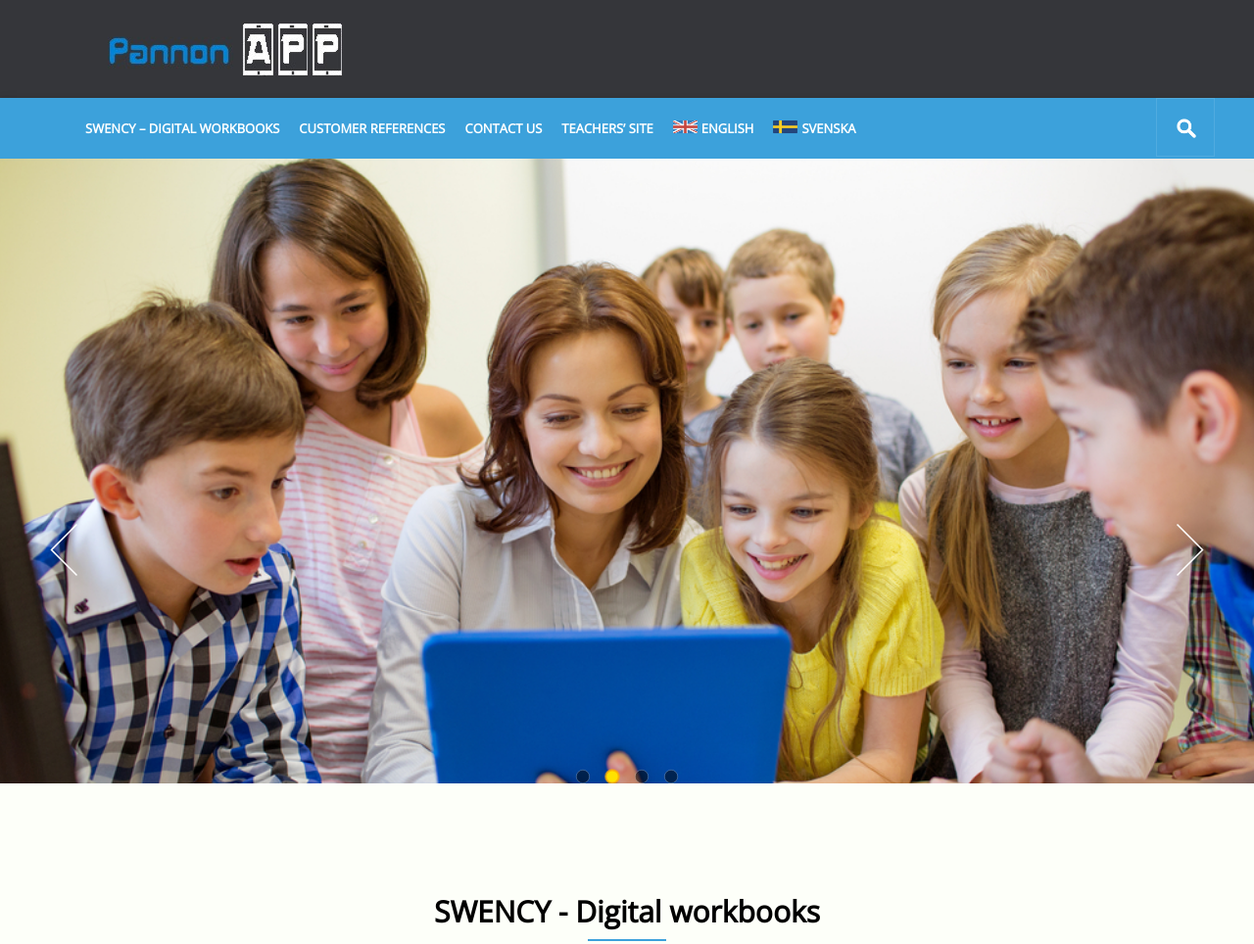
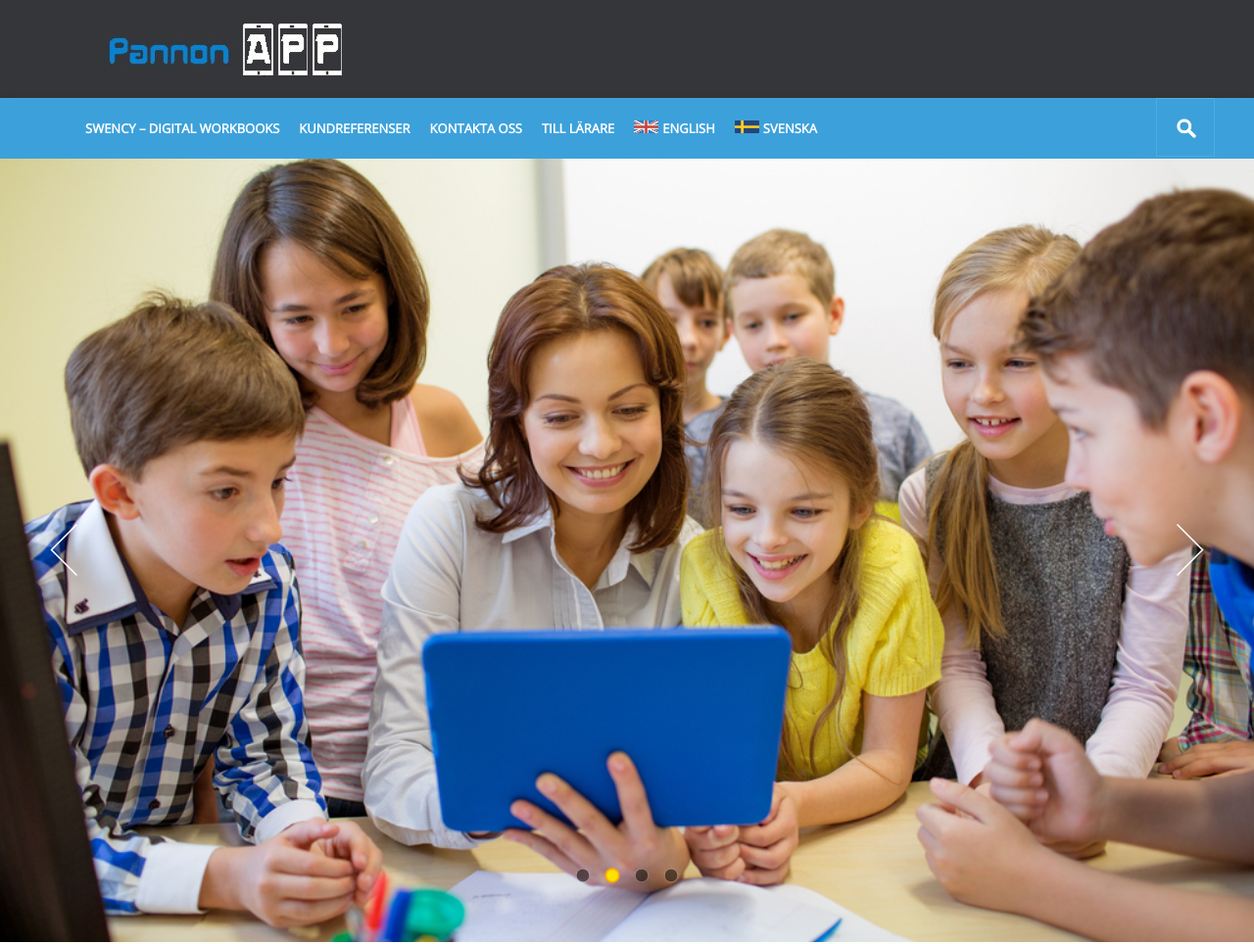
Before and after one commit to peronh/pannonApp, a website: page index.html in a window 1280 px wide. Shown: the top 964 px of the page at 98% size. Drawn offline with nearby package versions, Linux system fonts and the light colour scheme; a web font is replaced by a local one.

Commit message:
* update slider size

```diff
--- a/index.html
+++ b/index.html
@@ -16,7 +16,6 @@
     <link href="lib/product.css" rel="stylesheet">
   </head>
 <body>
-    <div style="position:relative;top:0;left:0;width:100%;height:100%;overflow:hidden;">
     <header>
       <img src="dist/images/pannonapp_logo_uj_kek2.jpg" alt="logo">
     </header>
@@ -37,13 +36,13 @@
                 <a  class="nav-link" href="#item-1">Swency &#8211; Digital workbooks <span class="sr-only">(current)</span></a>
               </li>
               <li class="nav-item">
-                  <a class="nav-link" href="#item-2">Customer References</a>
+                <a class="nav-link" href="#item-2">Kundreferenser</a>
               </li>
               <li class="nav-item">
-                  <a class="nav-link" href="#item-3">Contact Us</a>
+                <a class="nav-link" href="#item-3">Kontakta oss</a>
               </li>
               <li class="nav-item">
-                  <a class="nav-link" href="#item-4">Teachers&#8217; site</a>
+                <a class="nav-link" href="#item-4">Till lärare</a>
               </li>
               <li class="nav-item">
                 <a class="nav-link" href="index.html"><img src="dist/images/United-Kingdom-icon.png" alt="uk" width="25" height="25"> English</a>
@@ -56,7 +55,7 @@
         </div>
       </div>
     </nav>
-
+    <div style="position:relative;top:0;left:0;width:100%;height:100%;overflow:hidden;">
     <div id="jssor_1" style="position:relative;margin:0 auto;top:0px;left:0px;width:960px;height:640px;overflow:hidden;visibility:hidden;">
       <div data-u="slides" style="cursor:default;position:relative;top:0px;left:0px;width:960px;height:640px;overflow:hidden;">
         <div>
@@ -73,7 +72,7 @@
         </div>
       </div>
         Bullet Navigator
-        <div data-u="navigator" class="jssorb064" style="position:absolute;bottom:135px;right:12px;" data-autocenter="1" data-scale="0.5" data-scale-bottom="0.75">
+        <div data-u="navigator" class="jssorb064" style="position:absolute;bottom:50px;right:12px;" data-autocenter="1" data-scale="0.5" data-scale-bottom="0.75">
             <div data-u="prototype" class="i" style="width:16px;height:16px;">
                 <svg viewBox="0 0 16000 16000" style="position:absolute;top:0;left:0;width:100%;height:100%;">
                     <circle class="b" cx="8000" cy="8000" r="5800"></circle>
```
Also changed, not shown: swe.html (+2 -5 lines). Lines whose indentation alone changed are shown as unchanged.
